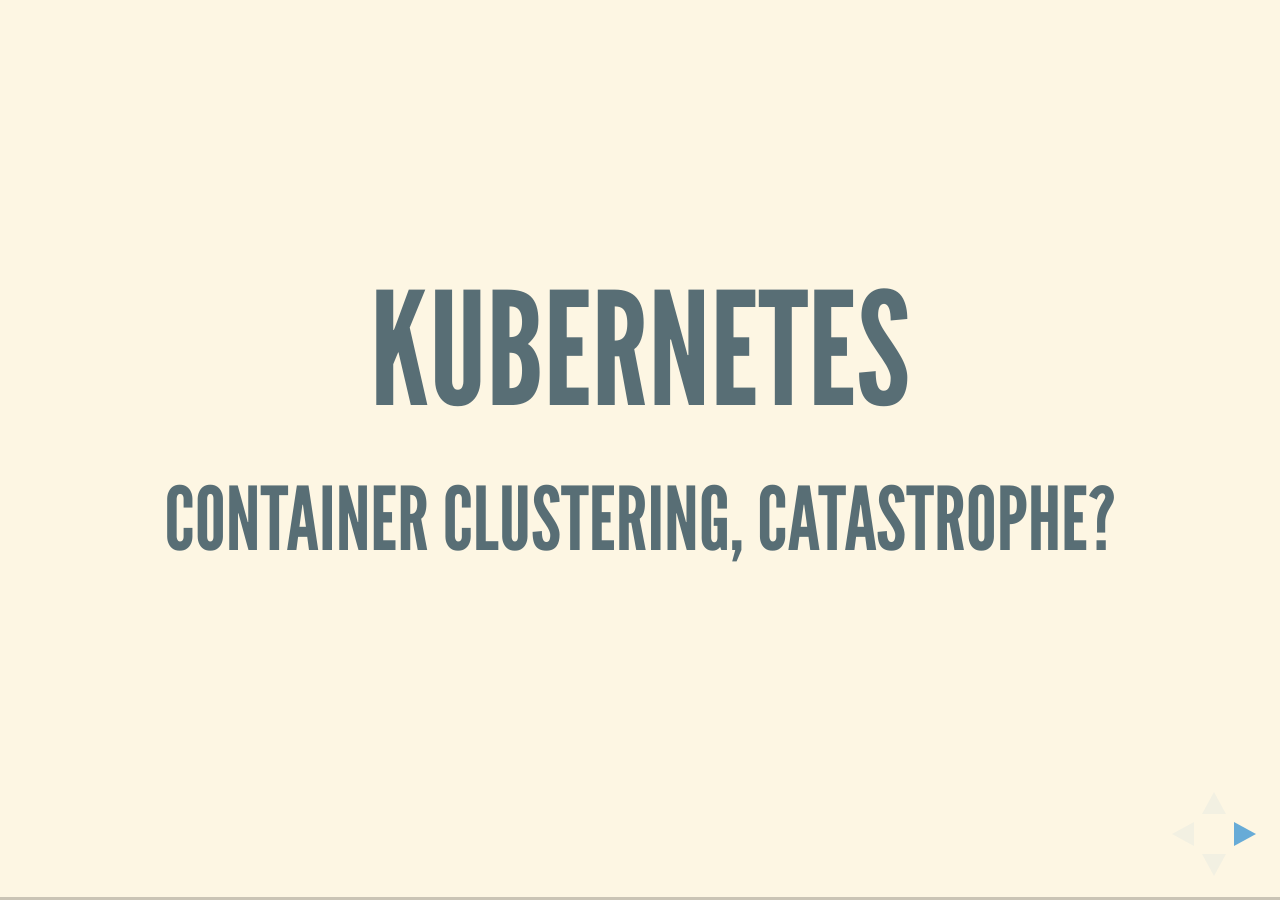
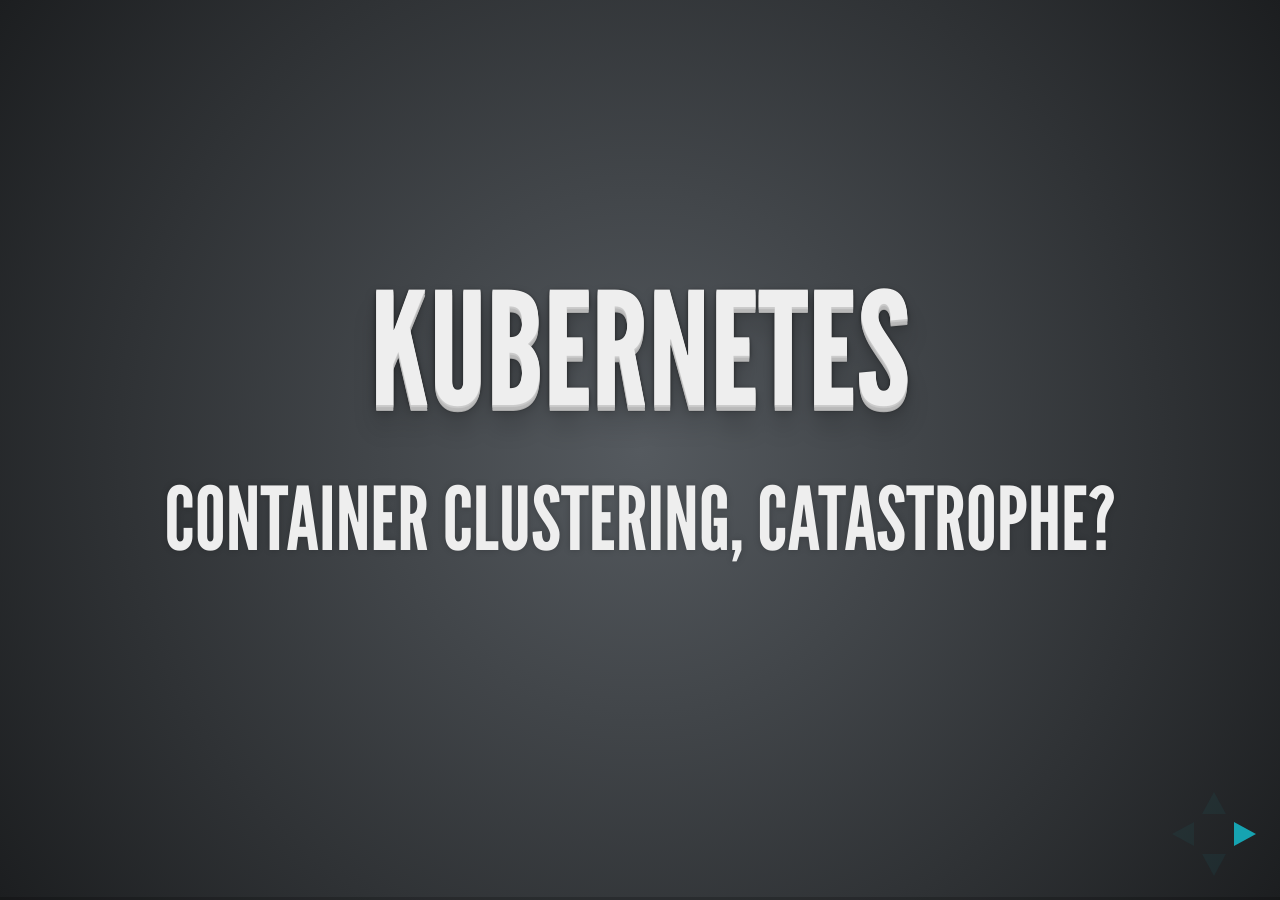
Before and after one commit to raesene/kubernetes-presentation, a Jekyll site: the page built from index.html, in a window 1280 px wide. Built offline with Jekyll 4.4.1, drawn with Linux system fonts in a browser that asks for light colours; Markdown is read by kramdown in place of the engine named in the settings.

Commit message:
thinking about themes

```diff
--- a/_config.yml
+++ b/_config.yml
@@ -2,7 +2,7 @@
 title: Kubernetes Container Clustering, Catastrophe?
 
 # The Reveal theme
-reveal_theme: solarized.css
+reveal_theme: league.css
 
 # The Reveal transition
 reveal_transition: default
```
